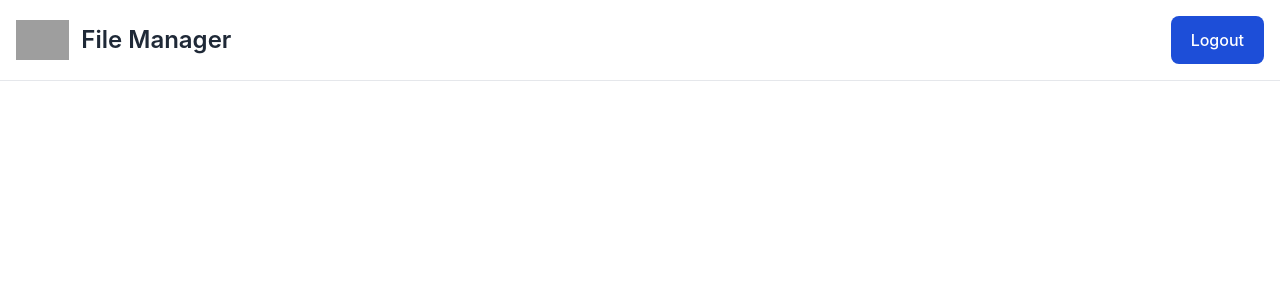
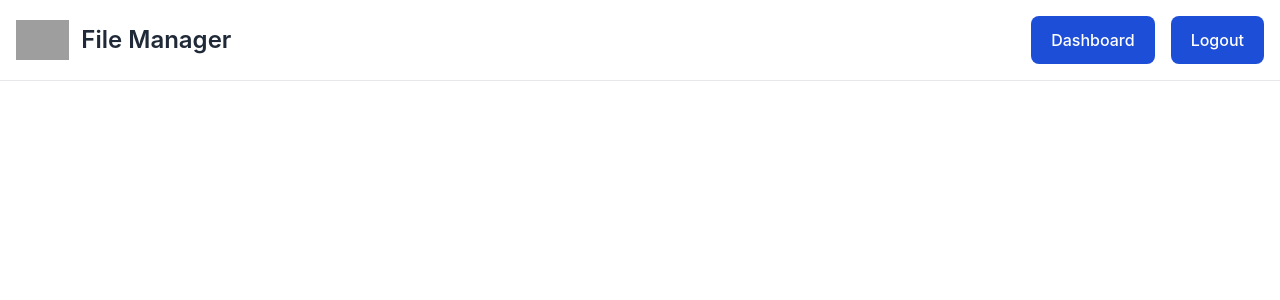
Before and after one commit to Harshul02/File-Management-System, a React (Create React App) app: page / in a window 1280 px wide. Shown: the top 300 px of the page. Built offline with nearby package versions, Linux system fonts and the light colour scheme; no server answers; sample sign-in values are in the browser's storage; grey boxes are pictures that could not be loaded.

Commit message:
Refactored Code

```diff
--- a/src/components/API/FileUpload.jsx
+++ b/src/components/API/FileUpload.jsx
@@ -5,7 +5,7 @@ import { addFiles } from './Firestore';
 
 const FileUpload = (file, setProgress, parentId, userEmail) => {
     const storageRef = ref(storage, `files/${file.name}`);
-    console.log(storageRef);
+    // console.log(storageRef);
     const uploadTask = uploadBytesResumable(storageRef, file);
     uploadTask.on(
       "state_changed",
--- a/src/components/NavBar.jsx
+++ b/src/components/NavBar.jsx
@@ -29,8 +29,12 @@ const NavBar = () => {
           </a>
           <div className="flex md:order-2 space-x-3 md:space-x-0 rtl:space-x-reverse">
 
-            {user ? (
+            {user ? (<>
+                <Link to={'/dashboard'}>
+            <button type="button" className="mx-4 text-white bg-blue-700 hover:bg-blue-800 focus:ring-4 focus:outline-none focus:ring-blue-300 font-medium rounded-lg text-base px-5 py-3 text-center dark:bg-blue-600 dark:hover:bg-blue-700 dark:focus:ring-blue-800">Dashboard</button>
+            </Link>
                 <button onClick={handleLogout} type="button" className="text-white bg-blue-700 hover:bg-blue-800 focus:ring-4 focus:outline-none focus:ring-blue-300 font-medium rounded-lg text-base px-5 py-3 text-center dark:bg-blue-600 dark:hover:bg-blue-700 dark:focus:ring-blue-800">Logout</button>
+            </>
             ): (
             <div>
           <Link to={'/login'}>
--- a/src/components/files/UploadFiles.jsx
+++ b/src/components/files/UploadFiles.jsx
@@ -11,12 +11,12 @@ const UploadFiles = ({parentId}) => {
     const [progress, setProgress] = useState(0);
     const [folderName, setFolderName] = useState("");
     const {user} = UserAuth();
-    console.log(user);
-    console.log(user?.email)
+    // console.log(user);
+    // console.log(user?.email)
 
     const handleUploadFile = async (event)=>{
         let file = event.target.files?.[0];
-        console.log(file);
+        // console.log(file);
         FileUpload(file, setProgress, parentId, user.email);
     }
 
--- a/src/components/hooks/FetchFiles.jsx
+++ b/src/components/hooks/FetchFiles.jsx
@@ -5,12 +5,12 @@ import { database } from "../../firebase";
 let files = collection(database, "files");
 
 const FetchFiles = (parentId, userEmail) => {
-    console.log(parentId)
+    // console.log(parentId)
     const [fileList, setFileList] = useState([]);
-    console.log(userEmail);
+    // console.log(userEmail);
 
     const filterWithoutParent = (item) =>{
-        console.log(item, userEmail);
+        // console.log(item, userEmail);
         return item.parentId === "" && (item.userEmail === userEmail)
     }
     const filterWithParent = (item) =>{
--- a/src/components/showFiles/ShowFiles.jsx
+++ b/src/components/showFiles/ShowFiles.jsx
@@ -9,12 +9,11 @@ import { database, storage  } from '../../firebase';
 import { ref, deleteObject } from 'firebase/storage';
 
 const ShowFiles = ({parentId}) => {
-    console.log(parentId)
     const navigate = useNavigate();
     const {user} = UserAuth();
-    console.log(user, user.email)
+    // console.log(user, user.email)
     const {fileList} = FetchFiles(parentId, user.email);
-    console.log(fileList);
+    // console.log(fileList);
 
     const files = collection(database, "files");
 
--- a/src/pages/Login.jsx
+++ b/src/pages/Login.jsx
@@ -30,7 +30,7 @@ const Login = () => {
         }
         catch(error){
             toast.error(error.message);
-            console.log(error);
+            // console.log(error);
         }
       };
 
--- a/src/pages/Signup.jsx
+++ b/src/pages/Signup.jsx
@@ -36,7 +36,7 @@ const Signup = () => {
         }
         catch(error){
             toast.error("Error Signing In");
-            console.log(error);
+            // console.log(error);
         }
       };
 
```
